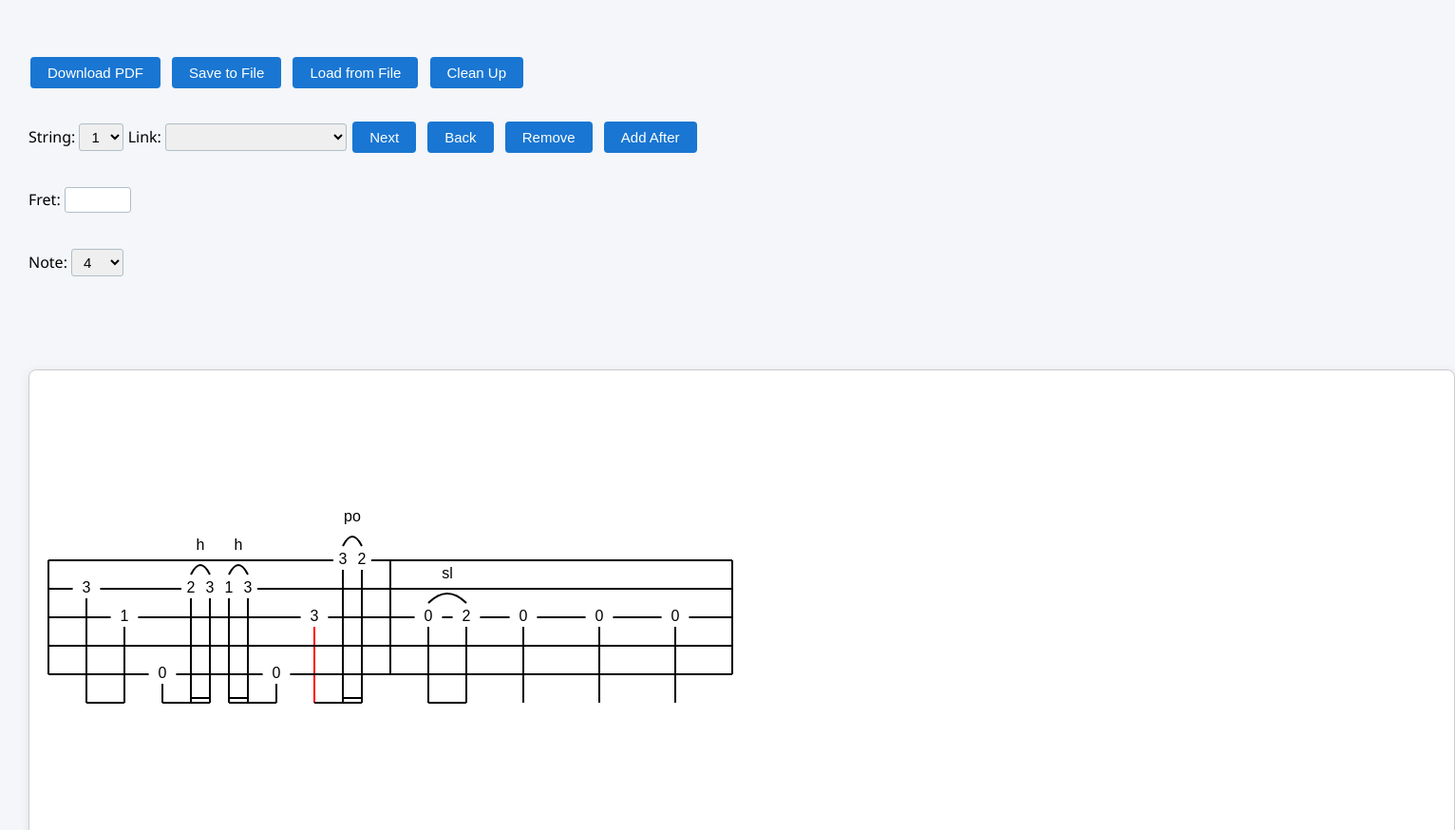
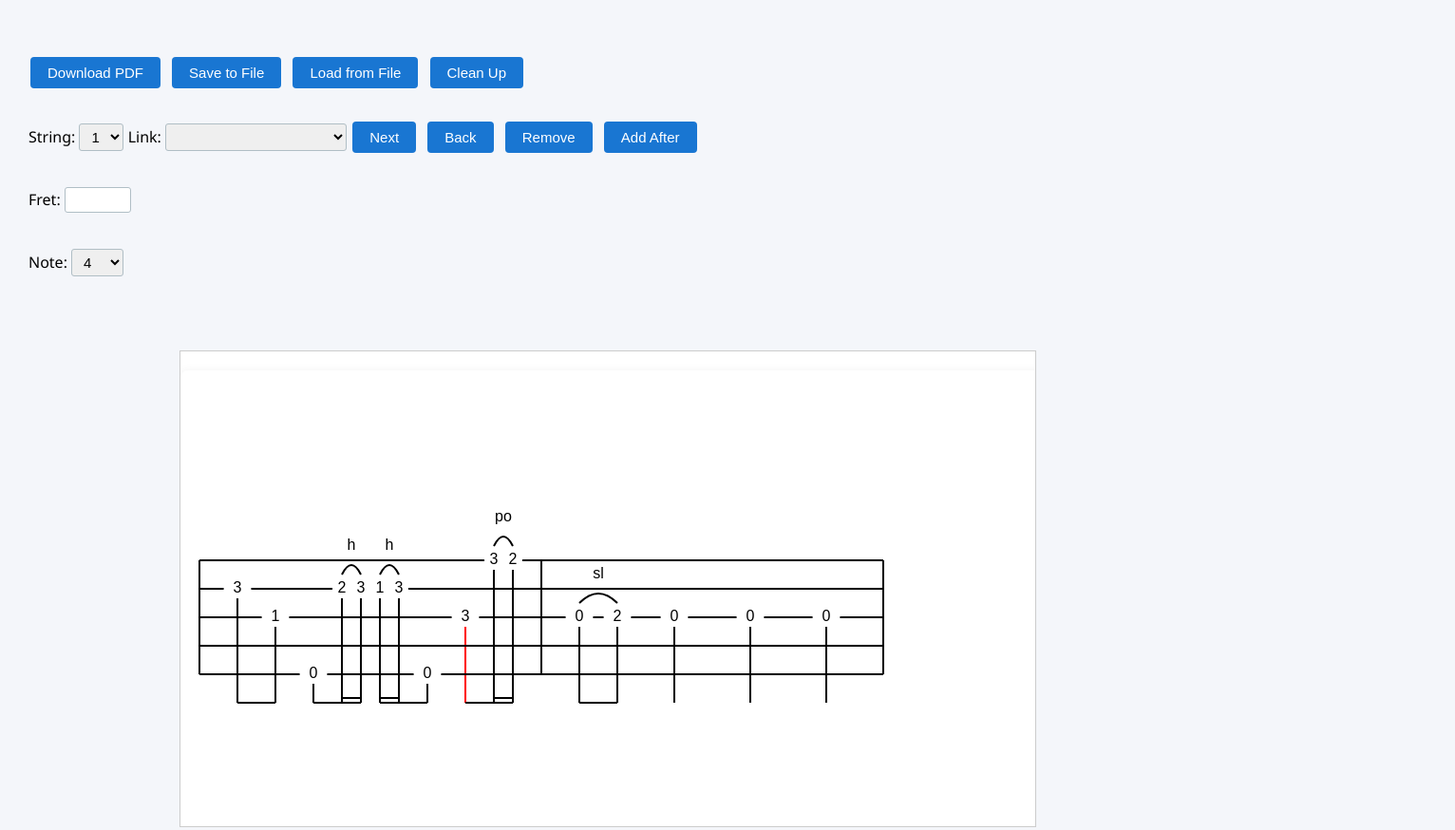
Before and after one commit to devwithahammer/banjo-tab, a plain HTML site: page index.html in a window 1280 px wide. Shown: the top 874 px of the page at 95% size, 1532 px wide, since content can reach past the window. Drawn offline with nearby package versions, Linux system fonts and the light colour scheme.

Commit message:
scrollable
Signed-off-by: devwithahammer <devwithahammer@gmail.com>

```diff
--- a/banjo.css
+++ b/banjo.css
@@ -58,3 +58,12 @@ button {
     margin-top: 8px;
     margin-right: 6px;
 }
+
+#canvasContainer {
+    width: 900px;
+    height: 500px;
+    overflow: auto;
+    border: 1px solid #ccc;
+    margin: 0 auto 20px auto;
+    background: #fff;
+}
--- a/index.html
+++ b/index.html
@@ -52,7 +52,9 @@
 
 <br>
 <br>
-<canvas id="myCanvas" width="1500" height="1000" style="border:1px solid #ccc;"></canvas>
+<div id="canvasContainer" style="width:900px; height:500px; overflow:auto; border:1px solid #ccc;">
+    <canvas id="myCanvas" width="1500" height="1000"></canvas>
+</div>
 <br>
 
 <!-- Add this after your canvas in index.html -->
```
